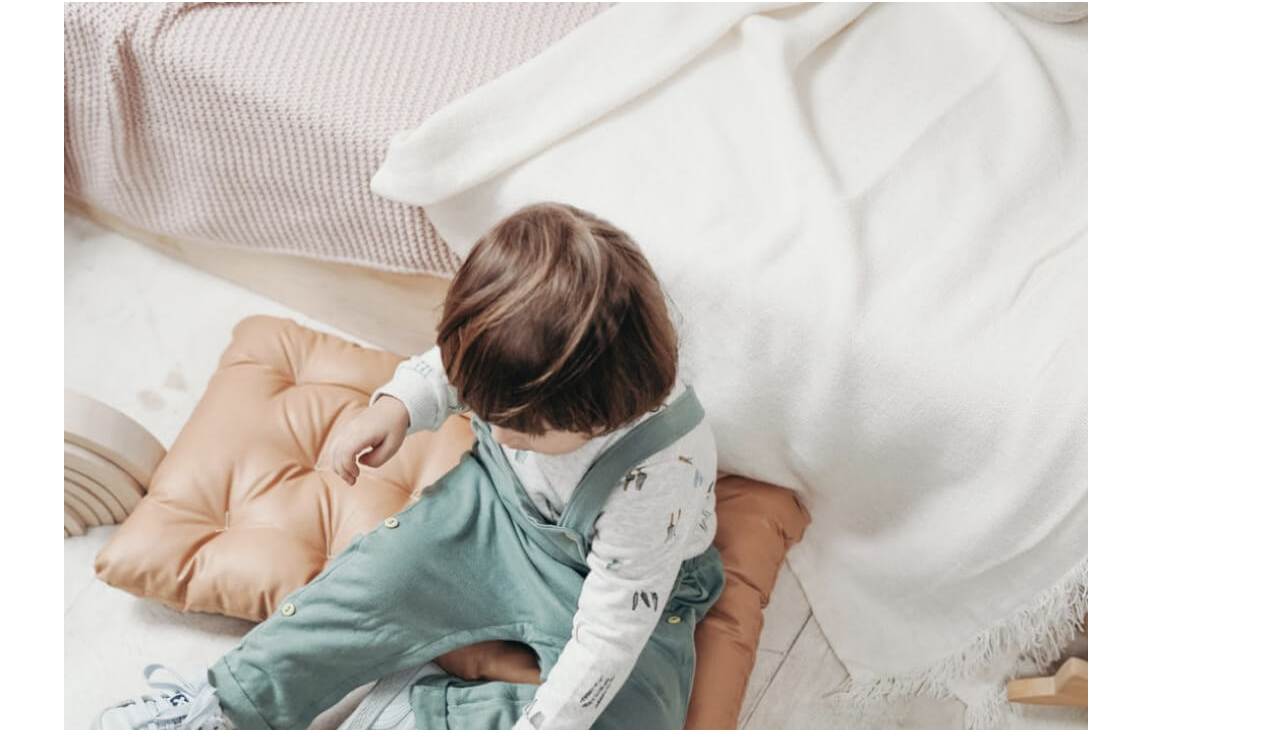
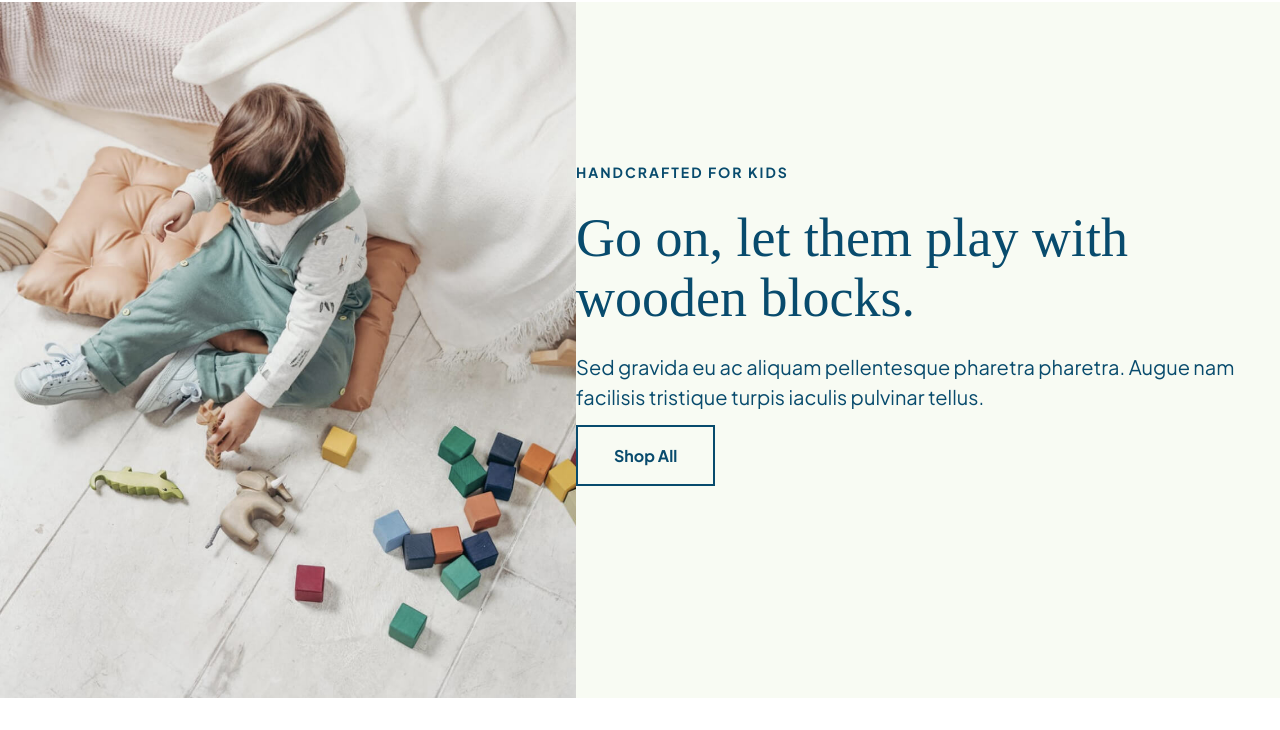
Before and after one commit to rebecca-romeo/ecommerce-site, a plain HTML site: page index.html in a window 1280 px wide. Shown: the part 70-800 px from the top of the page. Drawn offline with Linux system fonts and the light colour scheme; files whose address does not match are found by name; a web font is replaced by a local one.

Commit message:
added header styles

```diff
--- a/index.html
+++ b/index.html
@@ -71,13 +71,12 @@
 	<!-- Header section -->
 	<header>
 		<!-- imagine container -->
-		<div class="headerImgContaine wrapper">
+		<div class="headerImgContainer">
 			<img src="./assets/header-image.jpg" alt="A toddler playing with colorful wodden stacking blocks on the floor">
 		</div>
 
 
 		<!-- text container  -->
-		<div class="wrapper">
 			<div class="headerTextContainer">
 				<h5>
 					Handcrafted for kids
@@ -85,9 +84,7 @@
 				<h3>Go on, let them play with wooden blocks.</h3>
 				<p>Sed gravida eu ac aliquam pellentesque pharetra pharetra. Augue nam facilisis tristique turpis iaculis pulvinar tellus.</p>
 				<a href="#" class="button">Shop All</a>
-
 			</div> <!-- END .headerTextContainer -->
-		</div> <!--  END .wrapper -->
 	</header>
 
 
--- a/styles/sass/partials/_global.scss
+++ b/styles/sass/partials/_global.scss
@@ -82,3 +82,8 @@ a {
         }
     }
 }
+
+img {
+  max-width: 100%;
+  display: block;
+}
--- /dev/null
+++ b/styles/sass/partials/_header.scss
@@ -0,0 +1,17 @@
+@use "./variables" as v;
+
+header {
+  background: v.$tertiary;
+  margin-bottom: 90px;
+  display: flex;
+  align-items: center;
+  flex-wrap: wrap;
+  .headerImgContainer {
+    width: 45%;
+  }
+  .headerTextContainer {
+    width: 55%;
+
+
+  }
+}
--- a/styles/sass/styles.scss
+++ b/styles/sass/styles.scss
@@ -1,8 +1,9 @@
 @use "./partials/setup";
-@use "./partials/variables";
+@use "./partials/variables" as v;
 @use "./partials/typography";
 @use "./partials/global";
 @use "./partials/nav";
+@use "./partials/header";
 
 // COLOURS:
 // primary text (blue): #084b6d;
```
Also changed, not shown: styles/styles.css.
